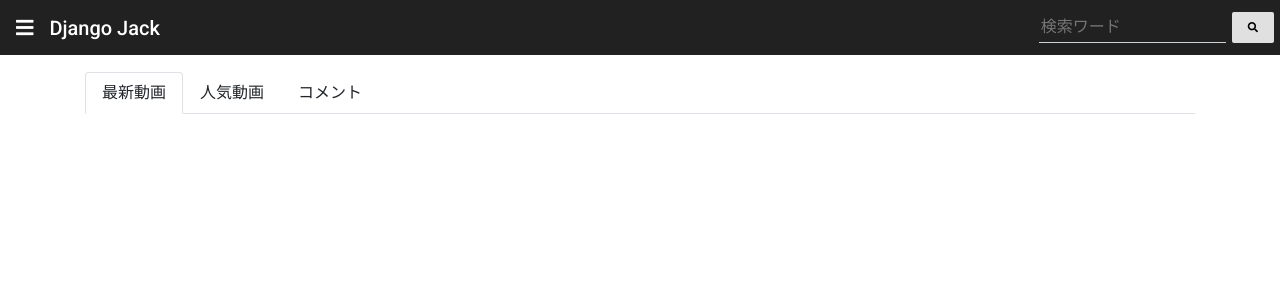
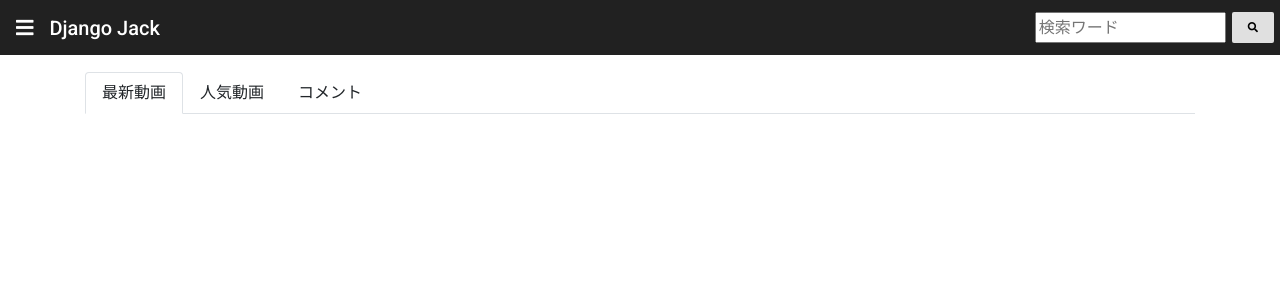
Before and after one commit to mtsml/django-jack, a Django app: page / in a window 1280 px wide. Shown: the top 300 px of the page. Run offline with Django 3.2, Linux system fonts and the light colour scheme; data that the repository does not hold is empty; some libraries are stand-ins or nearby versions.

Commit message:
検索欄のフォームを変更

```diff
--- a/jack/templates/jack/header.html
+++ b/jack/templates/jack/header.html
@@ -13,7 +13,7 @@
             </strong>
         </a>
     </div>
-    <form class="search-form md-form d-none d-md-flex ml-3 my-2" action="{% url 'search' %}" method="POST">
+    <form class="search-form d-none d-md-flex ml-3 my-2" action="{% url 'search' %}" method="POST">
         {% csrf_token %}
         {{ search_form.query }}
         <button class="search-btn btn btn-sm px-3 my-0 btn-light z-depth-0" name='search' type="submit">
```
